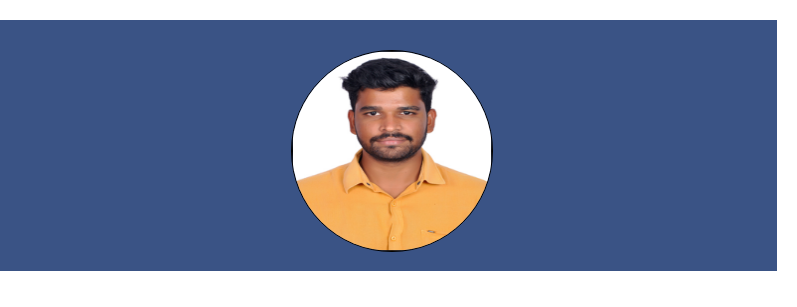
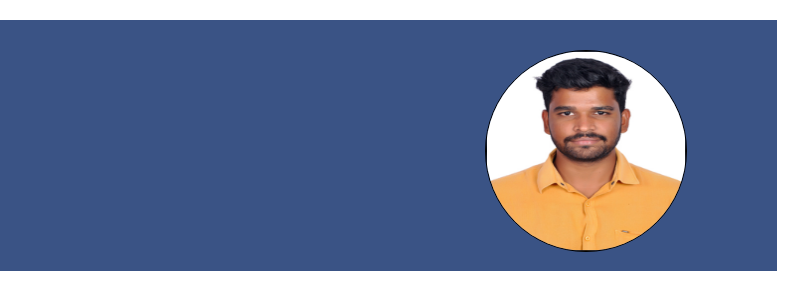
Before and after one commit to Jyothish1013/resume, a plain HTML site: page index.html in a window 1280 px wide. Shown: the top 307 px of the page, 483-1280 px from the left. Drawn offline with Linux system fonts and the light colour scheme.

Commit message:
Update Resume.css

```diff
--- a/Resume.css
+++ b/Resume.css
@@ -34,7 +34,7 @@ a{
 
 .image-contaner{
     display: block;
-    margin: auto auto;
+    margin: auto 50px auto 0;
 }
 
 .img{
```
